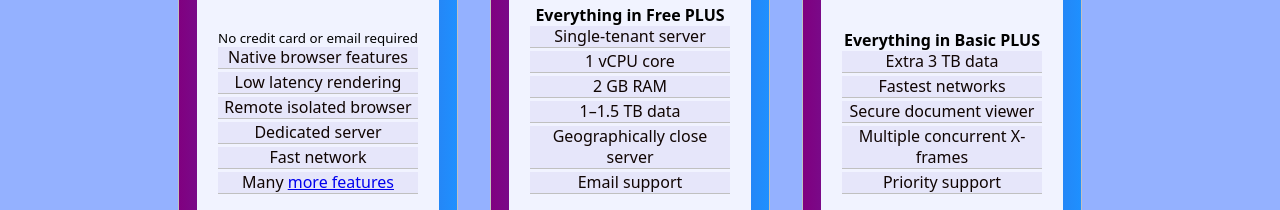
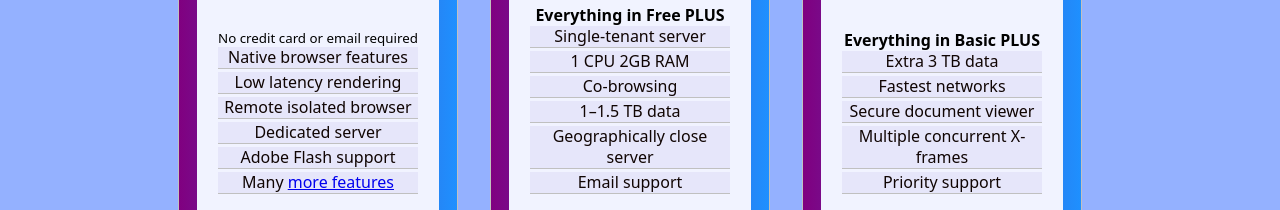
Before and after one commit to crisdosyago/vf-demo-landing, a website: page index.html in a window 1280 px wide. Shown: the part 312-522 px from the top of the page. Drawn offline with Linux system fonts and the light colour scheme.

Commit message:
Update index.html

```diff
--- a/index.html
+++ b/index.html
@@ -293,7 +293,7 @@
             <dd>Low latency rendering
             <dd>Remote isolated browser
             <dd>Dedicated server
-            <dd>Fast network
+            <dd>Adobe Flash support
             <dd>Many <a href=https://github.com/i5ik/ViewFinder#progress--roadmap>more features</a>
           </dl>
           <p class=cent>
@@ -310,8 +310,8 @@
           <strong>Everything in Free PLUS</strong>
           <dl>
             <dd>Single-tenant server
-            <dd>1 vCPU core
-            <dd>2 GB RAM
+            <dd>1 CPU 2GB RAM
+            <dd>Co-browsing
             <dd>1&ndash;1.5 TB data
             <dd>Geographically close server
             <dd>Email support
```
